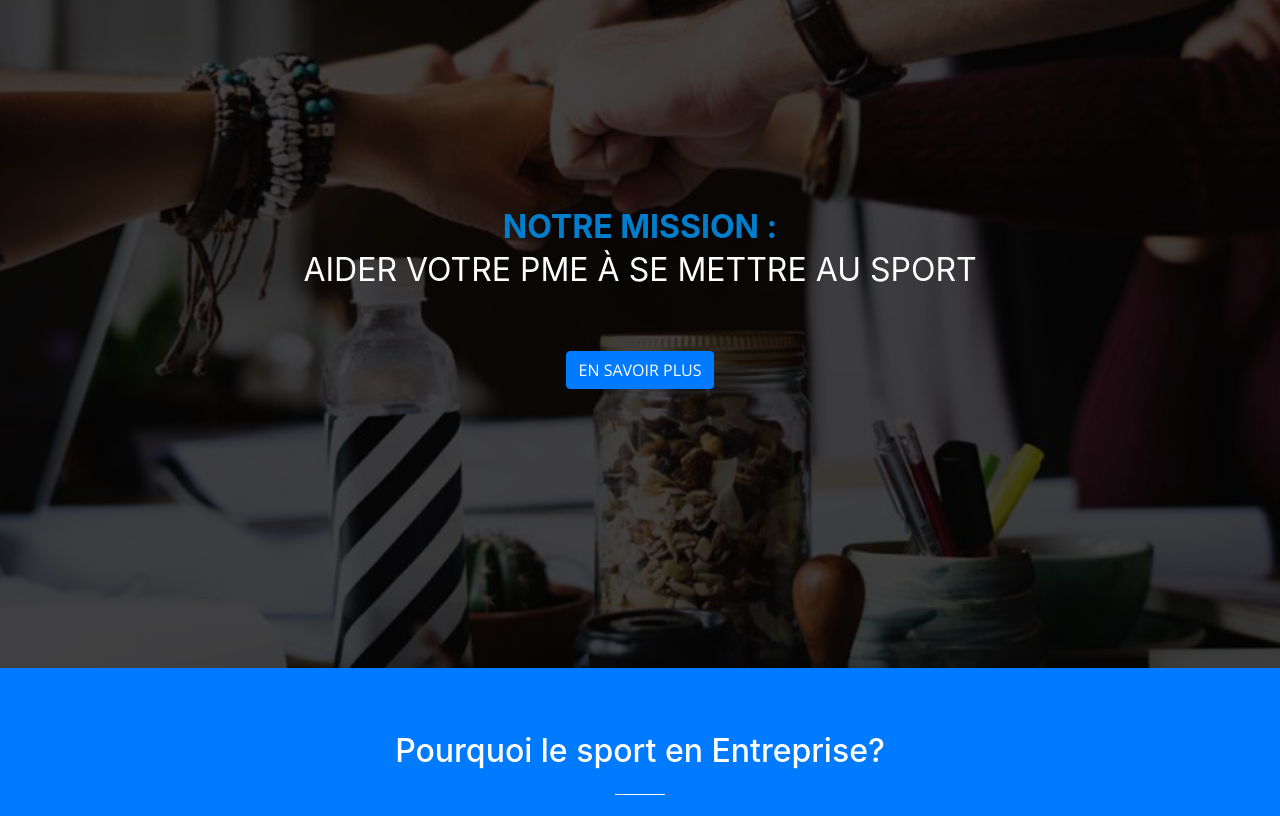
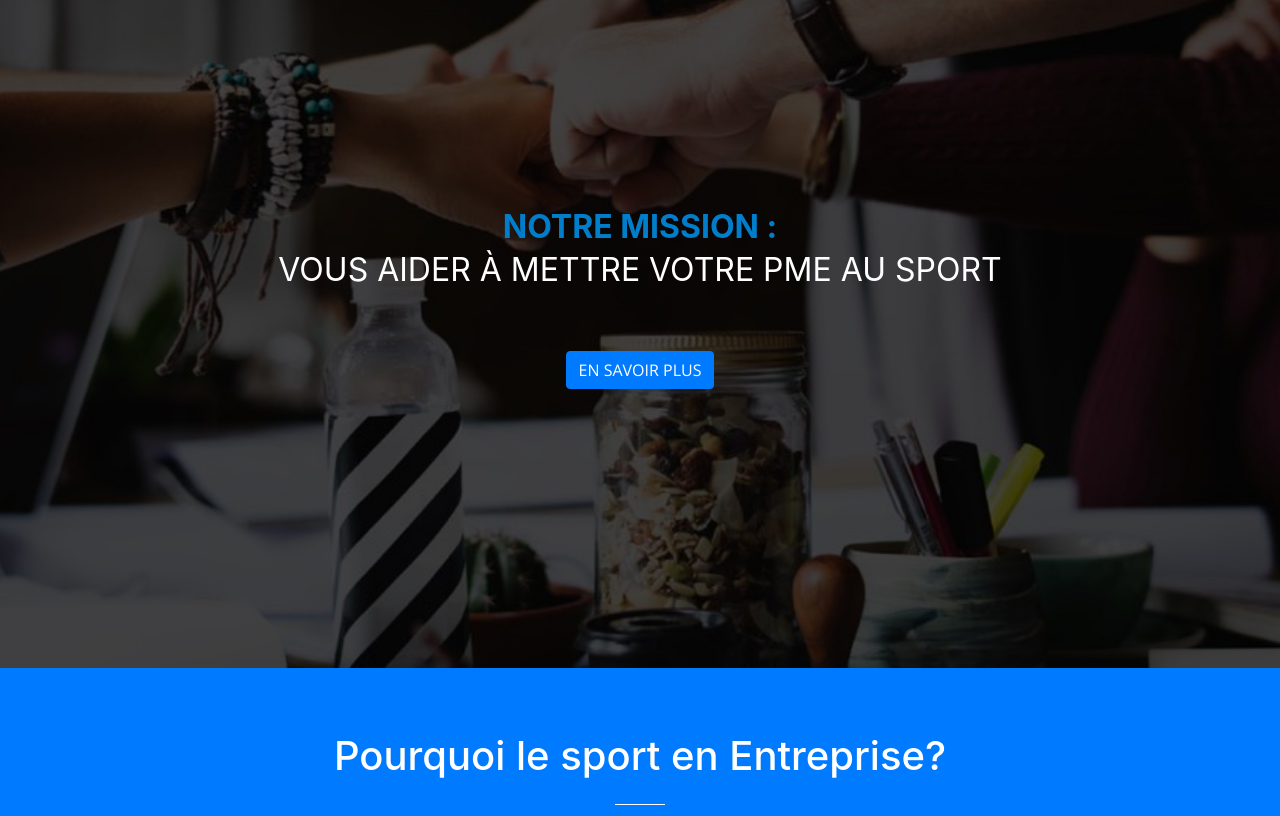
Before and after one commit to Guillaumedenacquard/Sporttribe, a website with bundled scripts: page index.html in a window 1280 px wide. Shown: the part 132-948 px from the top of the page. Built offline with nearby package versions, Linux system fonts and the light colour scheme.

Commit message:
Logo douche + modifs h1 + modif Titre

```diff
--- a/index.html
+++ b/index.html
@@ -87,7 +87,7 @@
           <div class="col-lg-10 mx-auto">
             <h2 class="text-uppercase">
               <strong size="6" style="color: #017ECB; line-height: 1.5;">Notre Mission : </strong>
-              <p><font size="6"><strong>Aider votre PME à se mettre au sport</strong></font>
+              <p><font size="6"><strong>Vous aider à mettre votre PME au sport</strong></font>
             </h2>
             <hr>
           </div>
@@ -104,7 +104,7 @@
       <div class="container">
         <div class="row">
           <div class="col-lg-8 mx-auto text-center">
-            <h2 class="section-heading text-white">Pourquoi le sport en Entreprise?</h2>
+            <h1 class="section-heading text-white">Pourquoi le sport en Entreprise?</h1>
             <hr class="light my-4">
             <h5 class="text-white" style="color:#696969 !important">- Les chiffres en un coup d'oeil -</h2>
           </div>
@@ -263,7 +263,7 @@
           </div>
           <div class="col-lg-3 col-md-6 text-center">
             <div class="service-box mt-5 mx-auto">
-              <i class="fa fa-4x fa-puzzle-piece text-primary mb-3 sr-icons"></i>
+              <i class="fa fa-4x fa-shower text-primary mb-3 sr-icons"></i>
               <h3 class="mb-3">Trouver les pièces manquantes</h3>
               <p class="text-muted mb-0">Douches & vestaires <Br> Terrains ou salles <Br>Organisation du sport en interne</p>
             </div>
```
